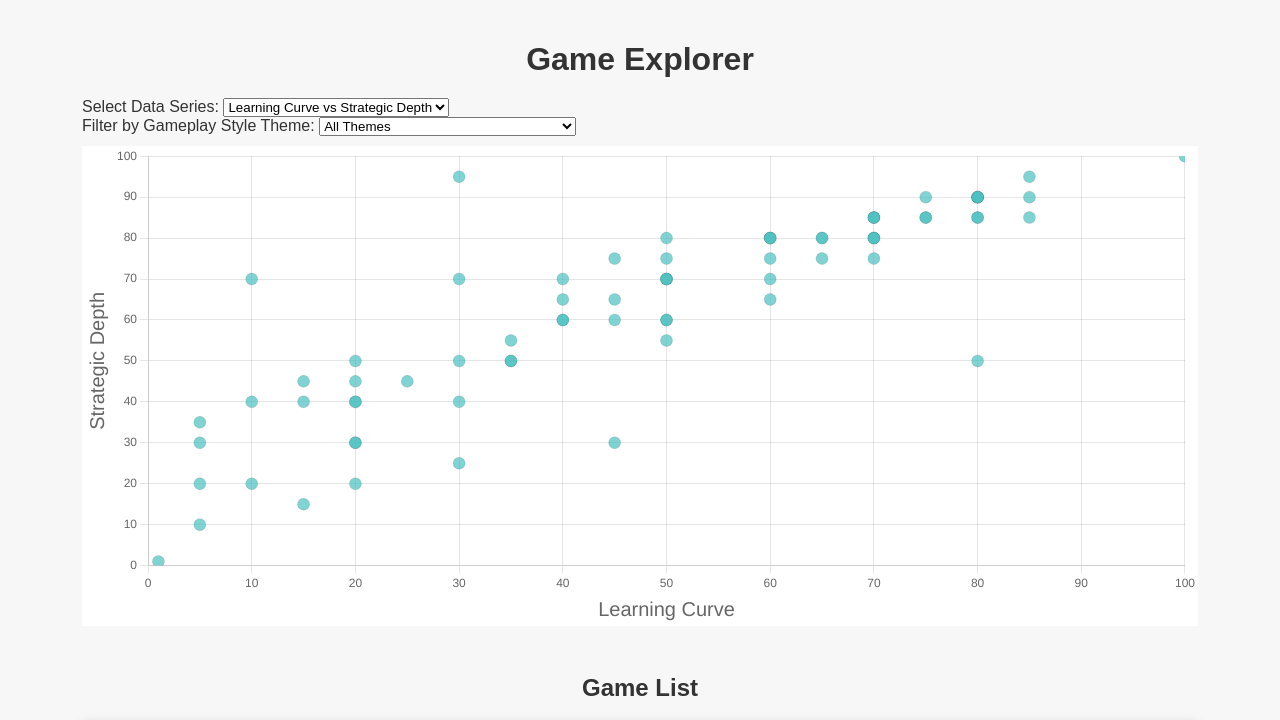
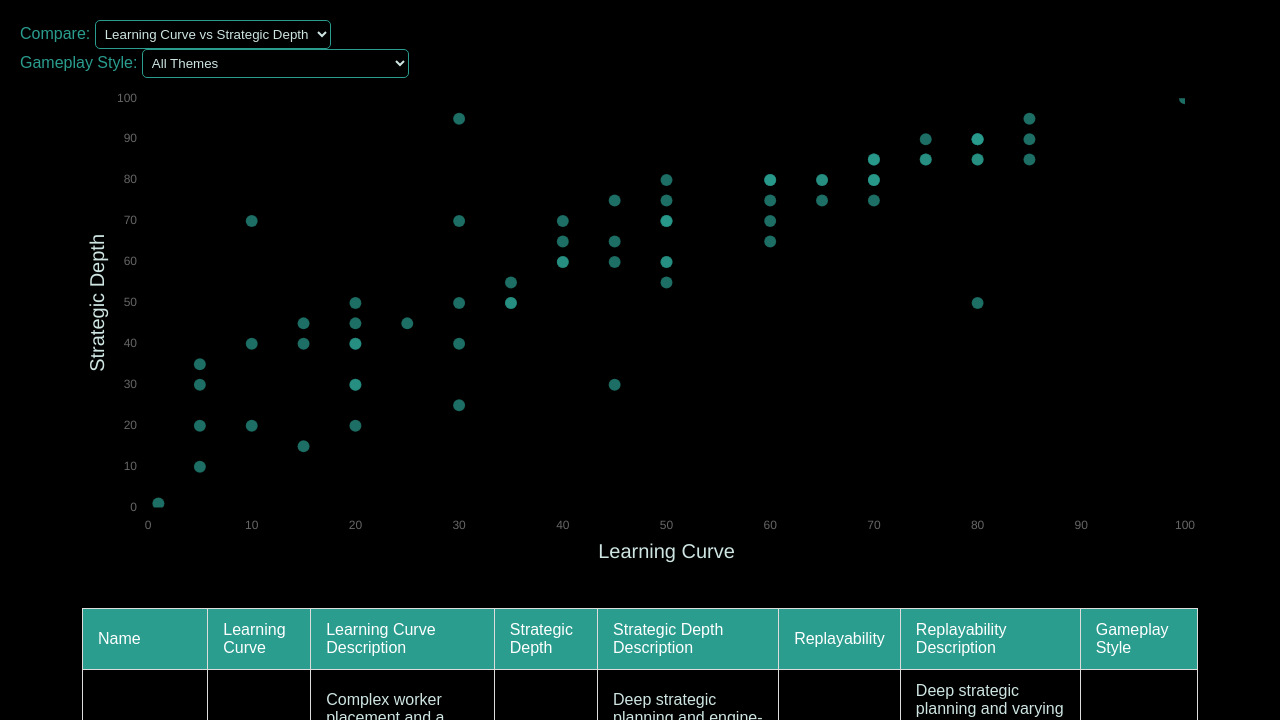
Before and after one commit to moverton99/Game-Exploer, a plain HTML site: page Explorer/wwwroot/gameexplorer.html in a window 1280 px wide. Shown: the top 720 px of the page. Drawn offline with nearby package versions, Linux system fonts and the light colour scheme.

Commit message:
fixed colors and layout

```diff
--- a/Explorer/wwwroot/gameexplorer.html
+++ b/Explorer/wwwroot/gameexplorer.html
@@ -9,13 +9,14 @@
             margin: 0;
             padding: 20px;
             font-family: Arial, sans-serif;
-            background-color: #f7f7f7;
-            color: #333;
+            background-color: #000000;
+            color: #FC9779;
         }
 
         h1, h2 {
             text-align: center;
             margin-bottom: 20px;
+            color: #2A9D8F
         }
 
         #chartContainer {
@@ -29,17 +30,23 @@
             margin-bottom: 10px;
         }
 
+            #selectorContainer label {
+                wifth: 100%;
+                color: #2A9D8F;
+            }
+
         #scatterChart {
-            width: 100%;
+            width: 100% !important;
+            height: 100% !important;
             max-height: 60vh;
-            background-color: #ffffff; /* Set the background color of the canvas */
+            background-color: #000000; /* Set the background color of the canvas */
         }
 
         #gameTable {
             margin: 0 auto 40px;
             border-collapse: collapse;
             width: 90%;
-            background-color: #fff;
+            background-color: #000000;
             box-shadow: 0 0 10px rgba(0,0,0,0.1);
         }
 
@@ -50,23 +57,37 @@
             }
 
             #gameTable th {
-                background-color: #005f73;
+                background-color: #2A9D8F;
                 color: #fff;
                 font-weight: normal;
                 position: sticky;
                 top: 0;
             }
 
+            #gameTable td {
+                color: #cee5e2;
+            }
+            /*
                 #gameTable tr:nth-child(even) {
                 background-color: #f0f0f0;
+
+
+            #gameTable tr:hover {
+                background-color: #373d3c;
+            }}
+
+            */
+
+        .highlight {
+            background-color: #373d3c !important;
         }
 
-            #gameTable tr:hover {
-                background-color: #e0e0e0;
-            }
-
-        .highlight {
-            background-color: #06a3ca !important;
+        #datasetSelector, #themeSelector {
+            background-color: #000000; /* Change this to your desired background color */
+            color: #cee5e2; /* Change this to your desired text color */
+            border: 1px solid #2A9D8F; /* Optional: Change the border color */
+            padding: 5px; /* Optional: Add some padding */
+            border-radius: 5px; /* Optional: Add rounded corners */
         }
 
         .dialog-link {
@@ -135,26 +156,27 @@
     </style>
 </head>
 <body>
-    <h1>Game Explorer</h1>
-    <div id="chartContainer">
+    <!--<h1>Game Explorer</h1> -->
     <div id="selectorContainer">
-            <label for="datasetSelector">Select Data Series:</label>
+        <label for="datasetSelector">Compare:</label>
         <select id="datasetSelector">
             <option value="lcvdepth">Learning Curve vs Strategic Depth</option>
             <option value="lcvreply">Learning Curve  vs Replayability</option>
             <option value="depthvreplay">Strategic Depth vs Replayability</option>
         </select>
         <br>
-            <label for="themeSelector">Filter by Gameplay Style Theme:</label>
+        <label for="themeSelector">Gameplay Style:</label>
         <select id="themeSelector">
             <option value="all">All Themes</option>
         </select>
     </div>
+    <div id="chartContainer">
+
         <canvas id="scatterChart"></canvas>
     </div>
-    <br /><br />
+    <div height="20px"></div>
 
-    <h2>Game List</h2>
+    <!--    <h2>Game List</h2>-->
     <table id="gameTable">
         <thead>
             <tr>
@@ -228,18 +250,18 @@
             const ctx = document.getElementById('scatterChart').getContext('2d');
             scatterChart = new Chart(ctx, {
                 type: 'scatter',
-                data: { datasets: [{ label: 'Learning Curve vs Strategic Depth', data: datasets["lcvdepth"], backgroundColor: 'rgba(75, 192, 192, 0.7)', pointRadius: 6 }] },
+                data: { datasets: [{ label: 'Learning Curve vs Strategic Depth', data: datasets["lcvdepth"], backgroundColor: 'rgba(42, 157, 143, 0.7)', pointRadius: 6 }] },
                 options: {
                     responsive: true,
                     maintainAspectRatio: true,
                     scales: {
                         x: {
-                            title: { display: true, text: 'Learning Curve', font: { size: 20 } },
+                            title: { display: true, text: 'Learning Curve', font: { size: 20 }, color: '#cee5e2'},
                             min: 0,
                             max: 100
                         },
                         y: {
-                            title: { display: true, text: 'Strategic Depth', font: { size: 20 } },
+                            title: { display: true, text: 'Strategic Depth', font: { size: 20 }, color: '#cee5e2'},
                             min: 0,
                             max: 100
                         }
```
Lines whose indentation alone changed are shown as unchanged.
